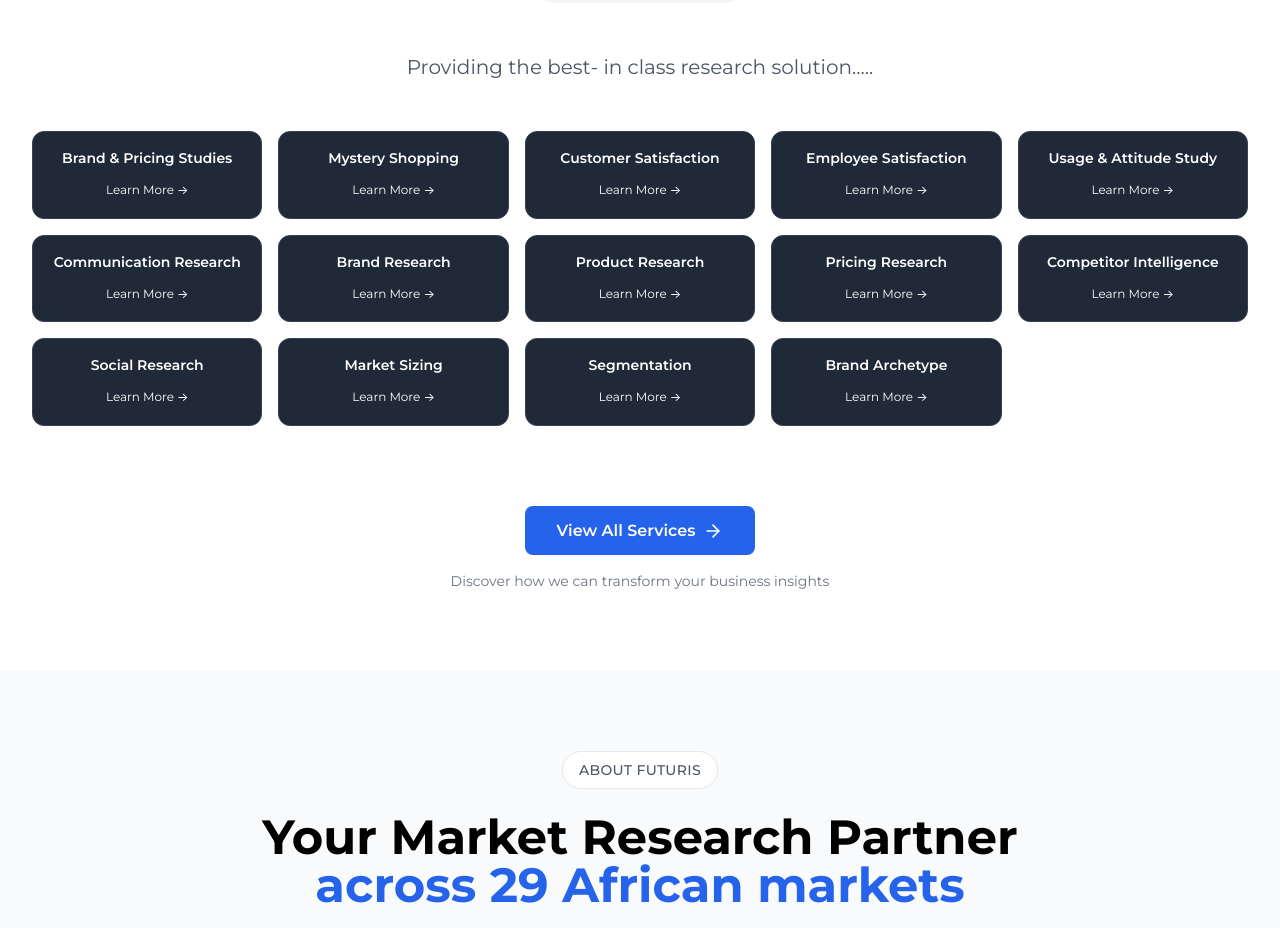
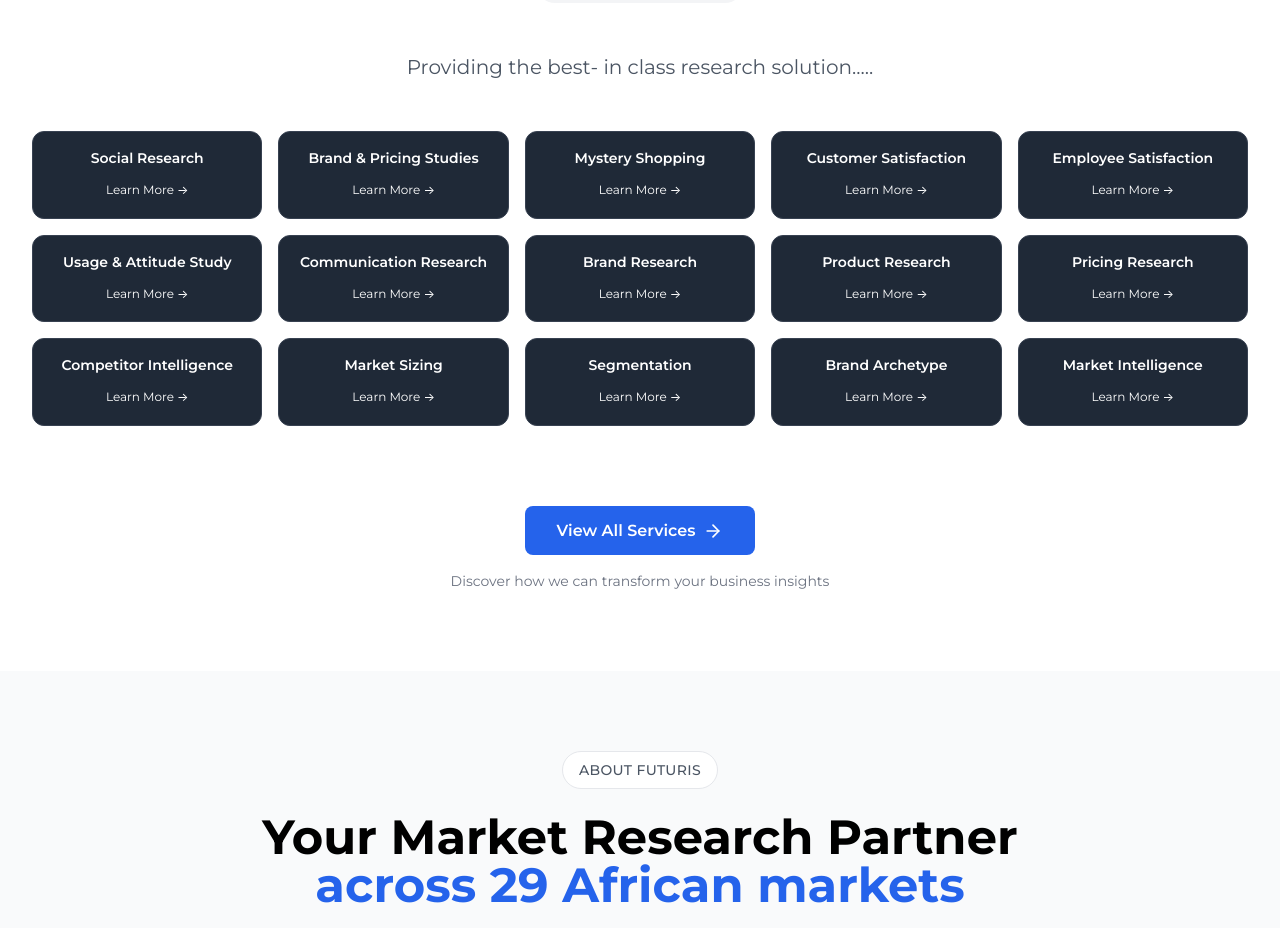
Before and after one commit to Jiwe-Holding/Futuris-Site, a React (Vite) app: page / in a window 1280 px wide. Shown: the part 1720-2648 px from the top of the page. Built offline with nearby package versions, Linux system fonts and the light colour scheme.

Commit message:
Update Services.tsx

```diff
--- a/src/components/Services.tsx
+++ b/src/components/Services.tsx
@@ -71,6 +71,14 @@ const Services: React.FC = () => {
   ];
 
   const methodologies = [
+    {
+      number: "11",
+      icon: <Users2 className="h-6 w-6" />,
+      title: "Social Research",
+      description: "Understanding social dynamics, cultural trends, and community behaviors to inform strategic decision-making and social impact initiatives.",
+      features: [],
+      color: "from-gray-500 to-gray-600"
+    },
     {
       number: "01",
       icon: <Users className="h-6 w-6" />,
@@ -152,14 +160,6 @@ const Services: React.FC = () => {
       color: "from-gray-500 to-gray-600"
     },
     {
-      number: "11",
-      icon: <Users2 className="h-6 w-6" />,
-      title: "Social Research",
-      description: "Understanding social dynamics, cultural trends, and community behaviors to inform strategic decision-making and social impact initiatives.",
-      features: [],
-      color: "from-gray-500 to-gray-600"
-    },
-    {
       number: "12",
       icon: <TrendingUp className="h-6 w-6" />,
       title: "Market Sizing",
@@ -182,7 +182,15 @@ const Services: React.FC = () => {
       description: "Defining brand personality and archetypal positioning to create authentic connections with target audiences and differentiate from competitors.",
       features: [],
       color: "from-gray-500 to-gray-600"
-    }
+    },
+    {
+      number: "11",
+      icon: <Users2 className="h-6 w-6" />,
+      title: "Market Intelligence",
+      description: "Understanding social dynamics, cultural trends, and community behaviors to inform strategic decision-making and social impact initiatives.",
+      features: [],
+      color: "from-gray-500 to-gray-600"
+    },
   ];
 
   return (
```
